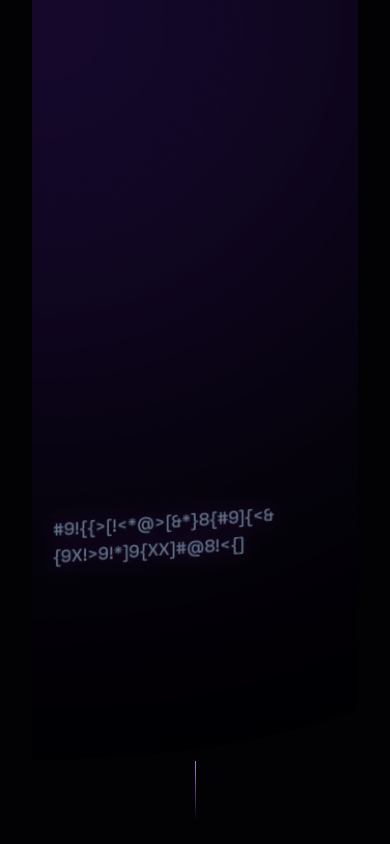
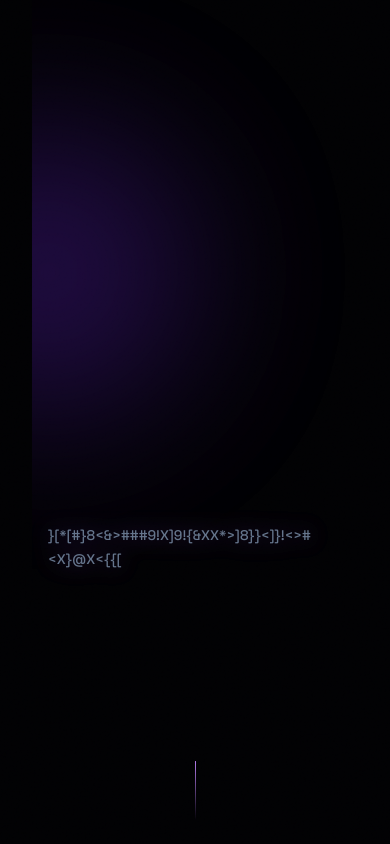
Before and after one commit to mahadwaqar-hash/portfolio-v2, a React (Vite) app: page / in a window 390 px wide. Shown: the top 844 px of the page. Built offline with nearby package versions, Linux system fonts and the light colour scheme.

Commit message:
Performance and mobile fixes

```diff
--- a/src/components/ContactNexus.tsx
+++ b/src/components/ContactNexus.tsx
@@ -46,7 +46,7 @@ export default function ContactNexus() {
     >
       {/* Background Multi-Layer Bioluminescent Pulse Orbs (Mouse Tracking) */}
       <motion.div
-        className="absolute w-[450px] h-[450px] md:w-[700px] md:h-[700px] bg-brand-amethyst/30 rounded-full blur-[160px] -z-10 pointer-events-none"
+        className="absolute w-[250px] h-[250px] md:w-[700px] md:h-[700px] bg-brand-amethyst/30 rounded-full blur-[80px] md:blur-[160px] -z-10 pointer-events-none transform-gpu"
         style={{ x: orb1X, y: orb1Y }}
         animate={{
           scale: [0.85, 1.25, 0.85],
@@ -55,7 +55,7 @@ export default function ContactNexus() {
         transition={{ repeat: Infinity, duration: 5, ease: 'easeInOut' }}
       />
       <motion.div
-        className="absolute w-[300px] h-[300px] md:w-[500px] md:h-[500px] bg-brand-neon/30 rounded-full blur-[130px] -z-10 pointer-events-none"
+        className="absolute w-[200px] h-[200px] md:w-[500px] md:h-[500px] bg-brand-neon/30 rounded-full blur-[60px] md:blur-[130px] -z-10 pointer-events-none transform-gpu"
         style={{ x: orb2X, y: orb2Y }}
         animate={{
           scale: [1, 1.5, 1],
@@ -66,25 +66,25 @@ export default function ContactNexus() {
 
       {/* Main Content */}
       <MouseParallax intensity={10} className="w-full flex-1 flex flex-col items-center justify-center relative z-10 text-center max-w-5xl my-auto">
-        <div style={{ transform: "translateZ(30px)" }}>
+        <div style={{ transform: "translateZ(30px)" }} className="w-full">
           {/* Live Signal Badge */}
           <motion.div
             initial={{ opacity: 0, y: 20 }}
             animate={isInView ? { opacity: 1, y: 0 } : {}}
             transition={{ duration: 0.6, ease: customEase }}
-            className="inline-flex items-center gap-2.5 px-5 py-2 rounded-full cyber-glass mb-8 border border-brand-amethyst/40 shadow-[0_0_20px_rgba(147,51,234,0.15)]"
+            className="inline-flex items-center gap-2.5 px-4 md:px-5 py-2 rounded-full cyber-glass mb-8 border border-brand-amethyst/40 shadow-[0_0_20px_rgba(147,51,234,0.15)]"
           >
-            <span className="relative flex h-3 w-3">
+            <span className="relative flex h-2 w-2 md:h-3 md:w-3">
               <span className="animate-ping absolute inline-flex h-full w-full rounded-full bg-green-400 opacity-75" />
-              <span className="relative inline-flex rounded-full h-3 w-3 bg-green-500" />
+              <span className="relative inline-flex rounded-full h-2 w-2 md:h-3 md:w-3 bg-green-500" />
             </span>
-            <span className="font-tech text-xs tracking-widest uppercase text-brand-mercury">
-              Signal Active // Open for Strategic Engagements
+            <span className="font-tech text-[10px] md:text-xs tracking-widest uppercase text-brand-mercury">
+              Signal Active // Open for Engagements
             </span>
           </motion.div>
 
           {/* Hero Title */}
-          <h2 className="font-cinematic italic text-6xl md:text-8xl lg:text-[9.5rem] text-brand-neon leading-[0.88] mb-8 flex flex-wrap justify-center overflow-hidden drop-shadow-[0_0_40px_rgba(192,132,252,0.3)]">
+          <h2 className="font-cinematic italic text-5xl sm:text-6xl md:text-8xl lg:text-[9.5rem] text-brand-neon leading-[1.1] md:leading-[0.88] mb-8 flex flex-wrap justify-center overflow-visible drop-shadow-[0_0_40px_rgba(192,132,252,0.3)]">
             {chars.map((char, index) => (
               <motion.span
                 key={index}
--- a/src/components/HeroSection.tsx
+++ b/src/components/HeroSection.tsx
@@ -26,10 +26,10 @@ const HeroSection: React.FC = () => {
   const line2 = 'Waqar Piracha';
 
   return (
-    <div className="relative w-full min-h-screen flex flex-col justify-center items-start overflow-hidden px-4 md:px-16 lg:px-32">
+    <div className="relative w-full min-h-screen flex flex-col justify-center items-start overflow-hidden px-4 sm:px-8 md:px-16 lg:px-32">
       {/* Ambient Background */}
       <motion.div
-        className="absolute w-[800px] h-[800px] bg-brand-amethyst rounded-full blur-[160px] opacity-20 pointer-events-none"
+        className="absolute w-[300px] h-[300px] md:w-[800px] md:h-[800px] bg-brand-amethyst rounded-full blur-[80px] md:blur-[160px] opacity-30 md:opacity-20 pointer-events-none transform-gpu"
         style={{
           x: springX,
           y: springY,
@@ -38,10 +38,10 @@ const HeroSection: React.FC = () => {
         }}
       />
 
-      <MouseParallax intensity={15} className="relative z-10 w-full">
+      <MouseParallax intensity={15} className="relative z-10 w-full mt-16 md:mt-0">
         <div className="flex flex-col justify-center items-start w-full">
           <motion.p
-            className="font-tech text-brand-mutedsilver tracking-[0.4em] text-xs md:text-sm uppercase mb-4 md:mb-6 drop-shadow-[0_0_10px_rgba(192,132,252,0.3)]"
+            className="font-tech text-brand-mutedsilver tracking-[0.2em] md:tracking-[0.4em] text-[10px] md:text-sm uppercase mb-4 md:mb-6 drop-shadow-[0_0_10px_rgba(192,132,252,0.3)] break-words"
             initial={{ opacity: 0, y: 20, filter: 'blur(10px)' }}
             animate={{ opacity: 1, y: 0, filter: 'blur(0px)' }}
             transition={{ delay: 2.2, duration: 1, ease: customEase }}
@@ -53,41 +53,41 @@ const HeroSection: React.FC = () => {
           <h1 className="flex flex-col w-full" data-cursor="text" style={{ transformStyle: "preserve-3d" }}>
             <span className="sr-only">Muhammad Mahad Waqar Piracha. Frontend Architect & Designer.</span>
 
-            <div className="flex flex-wrap overflow-visible" aria-hidden="true" style={{ transform: "translateZ(80px)" }}>
+            <div className="flex flex-wrap overflow-visible w-full" aria-hidden="true" style={{ transform: "translateZ(80px)" }}>
               {line1.split('').map((char, index) => (
                 <span key={`l1-${index}`} className="inline-block overflow-visible">
                   <motion.span
-                    className="inline-block font-tech font-bold text-5xl sm:text-6xl md:text-8xl lg:text-[7rem] xl:text-[8rem] text-white uppercase tracking-tighter whitespace-pre"
+                    className="inline-block font-tech font-bold text-4xl sm:text-6xl md:text-8xl lg:text-[7rem] xl:text-[8rem] text-white uppercase tracking-tighter"
                     initial={{ y: '100%', opacity: 0, rotateZ: 10 }}
                     animate={{ y: '0%', opacity: 1, rotateZ: 0 }}
                     transition={{ delay: 2.4 + index * 0.03, duration: 0.8, ease: customEase }}
                   >
-                    {char}
+                    {char === ' ' ? '\u00A0' : char}
                   </motion.span>
                 </span>
               ))}
             </div>
 
-            <div className="flex flex-wrap overflow-visible mt-2 md:mt-4" aria-hidden="true" style={{ transform: "translateZ(120px)" }}>
+            <div className="flex flex-wrap overflow-visible mt-1 md:mt-4 w-full" aria-hidden="true" style={{ transform: "translateZ(120px)" }}>
               {line2.split('').map((char, index) => (
                 <span key={`l2-${index}`} className="inline-block overflow-visible">
                   <motion.span
-                    className="inline-block font-cinematic italic text-5xl sm:text-6xl md:text-9xl lg:text-[8rem] xl:text-[9.5rem] text-brand-neon whitespace-pre drop-shadow-[0_0_20px_rgba(192,132,252,0.5)] leading-none"
+                    className="inline-block font-cinematic italic text-[2.5rem] sm:text-6xl md:text-9xl lg:text-[8rem] xl:text-[9.5rem] text-brand-neon drop-shadow-[0_0_20px_rgba(192,132,252,0.5)] leading-[1.1] md:leading-none"
                     initial={{ y: '100%', opacity: 0, rotateZ: -10 }}
                     animate={{ y: '0%', opacity: 1, rotateZ: 0 }}
                     transition={{ delay: 2.8 + index * 0.03, duration: 0.8, ease: customEase }}
                   >
-                    {char}
+                    {char === ' ' ? '\u00A0' : char}
                   </motion.span>
                 </span>
               ))}
             </div>
           </h1>
 
-          <motion.div style={{ transform: "translateZ(60px)" }} className="mt-8 md:mt-12">
+          <motion.div style={{ transform: "translateZ(60px)" }} className="mt-6 md:mt-12 w-full max-w-[90vw]">
             <ScrambleText
               text="Premium Web Architecture for Ambitious Brands"
-              className="text-base sm:text-lg md:text-2xl drop-shadow-[0_0_10px_rgba(147,51,234,0.3)]"
+              className="text-sm sm:text-lg md:text-2xl drop-shadow-[0_0_10px_rgba(147,51,234,0.3)] leading-snug"
             />
           </motion.div>
         </div>
--- a/src/components/MouseParallax.tsx
+++ b/src/components/MouseParallax.tsx
@@ -1,4 +1,4 @@
-import React, { useEffect } from 'react';
+import React, { useEffect, useState } from 'react';
 import { motion, useMotionValue, useSpring, useTransform } from 'framer-motion';
 
 interface MouseParallaxProps {
@@ -8,6 +8,7 @@ interface MouseParallaxProps {
 }
 
 export default function MouseParallax({ children, className = '', intensity = 15 }: MouseParallaxProps) {
+  const [isMobile, setIsMobile] = useState(false);
   const mouseX = useMotionValue(0);
   const mouseY = useMotionValue(0);
 
@@ -18,14 +19,27 @@ export default function MouseParallax({ children, className = '', intensity = 15
   const springY = useSpring(rotateY, { stiffness: 100, damping: 30 });
 
   useEffect(() => {
+    const checkMobile = () => setIsMobile(window.innerWidth < 768);
+    checkMobile();
+    window.addEventListener('resize', checkMobile);
+
     const handleMouseMove = (e: MouseEvent) => {
-      mouseX.set(e.clientX);
-      mouseY.set(e.clientY);
+      if (window.innerWidth >= 768) {
+        mouseX.set(e.clientX);
+        mouseY.set(e.clientY);
+      }
     };
 
     window.addEventListener('mousemove', handleMouseMove);
-    return () => window.removeEventListener('mousemove', handleMouseMove);
+    return () => {
+      window.removeEventListener('resize', checkMobile);
+      window.removeEventListener('mousemove', handleMouseMove);
+    };
   }, [mouseX, mouseY]);
+
+  if (isMobile) {
+    return <div className={`w-full ${className}`}>{children}</div>;
+  }
 
   return (
     <div className={`perspective-1000 ${className}`}>
@@ -35,7 +49,7 @@ export default function MouseParallax({ children, className = '', intensity = 15
           rotateY: springY,
           transformStyle: "preserve-3d"
         }}
-        className="w-full h-full"
+        className="w-full h-full transform-gpu"
       >
         {children}
       </motion.div>
```
